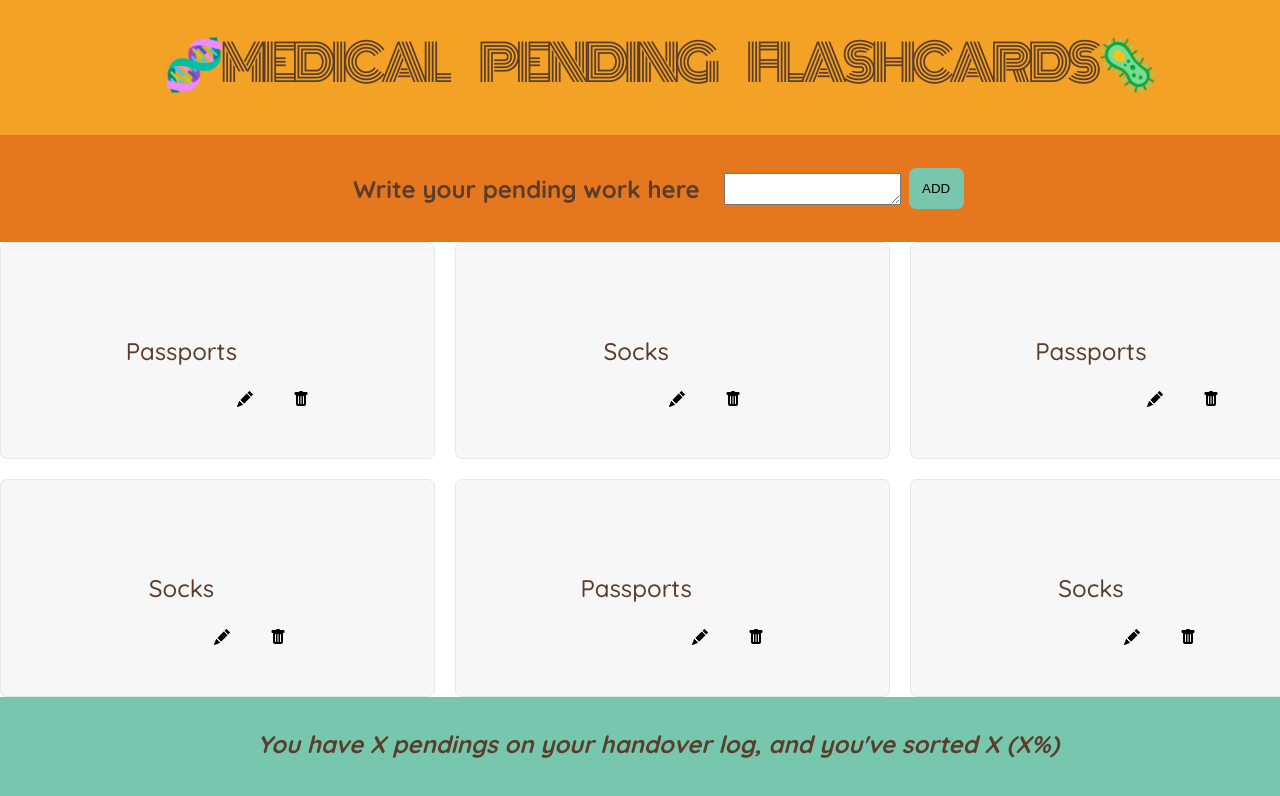
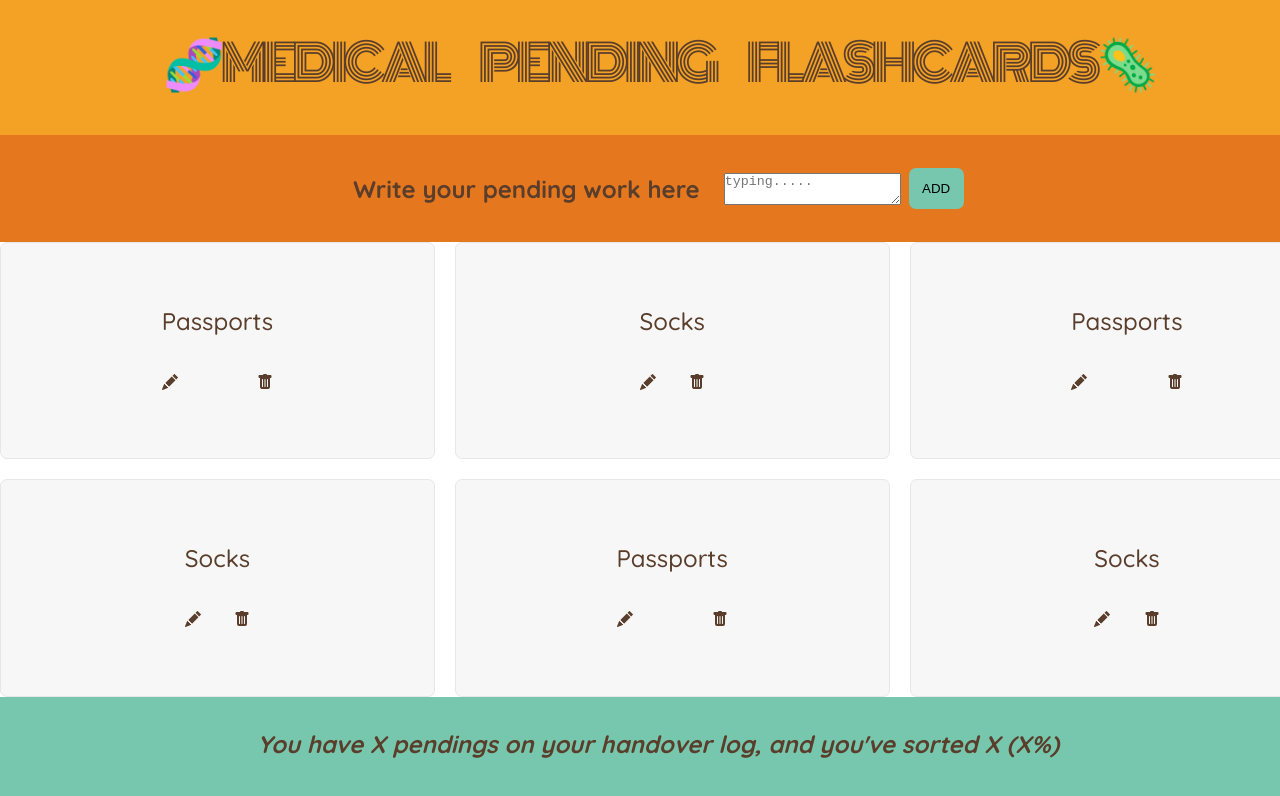
Before and after one commit to RidwanAdebosin/Work-Pending-Flashcard, a React (Create React App) app: page / in a window 1280 px wide. Shown: the top 796 px of the page. Built offline with nearby package versions, Linux system fonts and the light colour scheme.

Commit message:
Flashcard component completed

```diff
--- a/src/App.js
+++ b/src/App.js
@@ -26,11 +26,11 @@ function Logo() {
 
 function TextArea() {
   return (
-    <div className="add-form">
+    <form className="add-form">
       <h3>Write your pending work here</h3>
-      <textarea />
+      <textarea placeholder="typing....." />
       <button>Add</button>
-    </div>
+    </form>
   );
 }
 
@@ -46,16 +46,15 @@ function PendingJobList() {
       {pendingJobs.map((pendingJob) => (
         <div
           key={pendingJob.id}
-          onClick={() => handlePendingJobDone(pendingJob.id)}
+          onDoubleClick={() => handlePendingJobDone(pendingJob.id)}
           className={pendingJob.id === isDoneId ? "isDone" : ""}
         >
           <p>
             {pendingJob.id === isDoneId
               ? pendingJob.sorted
               : pendingJob.description}
-          </p>
             <span className="card-features">
-            <button className="pencil-fill">
+              <span className="pencil-fill">
                 <svg
                   xmlns="http://www.w3.org/2000/svg"
                   width="16"
@@ -66,8 +65,8 @@ function PendingJobList() {
                 >
                   <path d="M12.854.146a.5.5 0 0 0-.707 0L10.5 1.793 14.207 5.5l1.647-1.646a.5.5 0 0 0 0-.708zm.646 6.061L9.793 2.5 3.293 9H3.5a.5.5 0 0 1 .5.5v.5h.5a.5.5 0 0 1 .5.5v.5h.5a.5.5 0 0 1 .5.5v.5h.5a.5.5 0 0 1 .5.5v.207zm-7.468 7.468A.5.5 0 0 1 6 13.5V13h-.5a.5.5 0 0 1-.5-.5V12h-.5a.5.5 0 0 1-.5-.5V11h-.5a.5.5 0 0 1-.5-.5V10h-.5a.5.5 0 0 1-.175-.032l-.179.178a.5.5 0 0 0-.11.168l-2 5a.5.5 0 0 0 .65.65l5-2a.5.5 0 0 0 .168-.11z" />
                 </svg>
-            </button>
-            <button className="trash-fill">
+              </span>
+              <span className="trash-fill">
                 <svg
                   xmlns="http://www.w3.org/2000/svg"
                   width="16"
@@ -78,28 +77,14 @@ function PendingJobList() {
                 >
                   <path d="M2.5 1a1 1 0 0 0-1 1v1a1 1 0 0 0 1 1H3v9a2 2 0 0 0 2 2h6a2 2 0 0 0 2-2V4h.5a1 1 0 0 0 1-1V2a1 1 0 0 0-1-1H10a1 1 0 0 0-1-1H7a1 1 0 0 0-1 1zm3 4a.5.5 0 0 1 .5.5v7a.5.5 0 0 1-1 0v-7a.5.5 0 0 1 .5-.5M8 5a.5.5 0 0 1 .5.5v7a.5.5 0 0 1-1 0v-7A.5.5 0 0 1 8 5m3 .5v7a.5.5 0 0 1-1 0v-7a.5.5 0 0 1 1 0" />
                 </svg>
-            </button>
               </span>
+            </span>
+          </p>
         </div>
       ))}
     </div>
   );
 }
-
-// function PendingJobFlashCard({ pendingJob }) {
-//   return (
-//     <>
-//       <div className="flashcard">
-//         <span>
-//           {pendingJob.description}
-//           {pendingJob.quantity}
-//         </span>
-//       </div>
-//       <div className="card-features">
-
-//       </div>
-//     </>
-//   );
 
 function Stats() {
   return (
--- a/src/index.css
+++ b/src/index.css
@@ -99,15 +99,12 @@ div.isDone {
 .card-features {
   display: flex;
   justify-content: space-between;
-  position: relative;
-  right: 0px;
-  bottom: -50px;
+  margin-block-start: 30px;
 }
 .pencil-fill {
   border: none;
   background: transparent;
   cursor: pointer;
-  margin-inline-end: 2rem;
 }
 
 .trash-fill {
@@ -115,9 +112,3 @@ div.isDone {
   background: transparent;
   cursor: pointer;
 }
-.pencil-fill:hover,
-.trash-fill:hover {
-  background-color: #5a3e2b;
-  padding: 0.2rem;
-  border-radius: 50%;
-}
```
Lines whose indentation alone changed are shown as unchanged.
